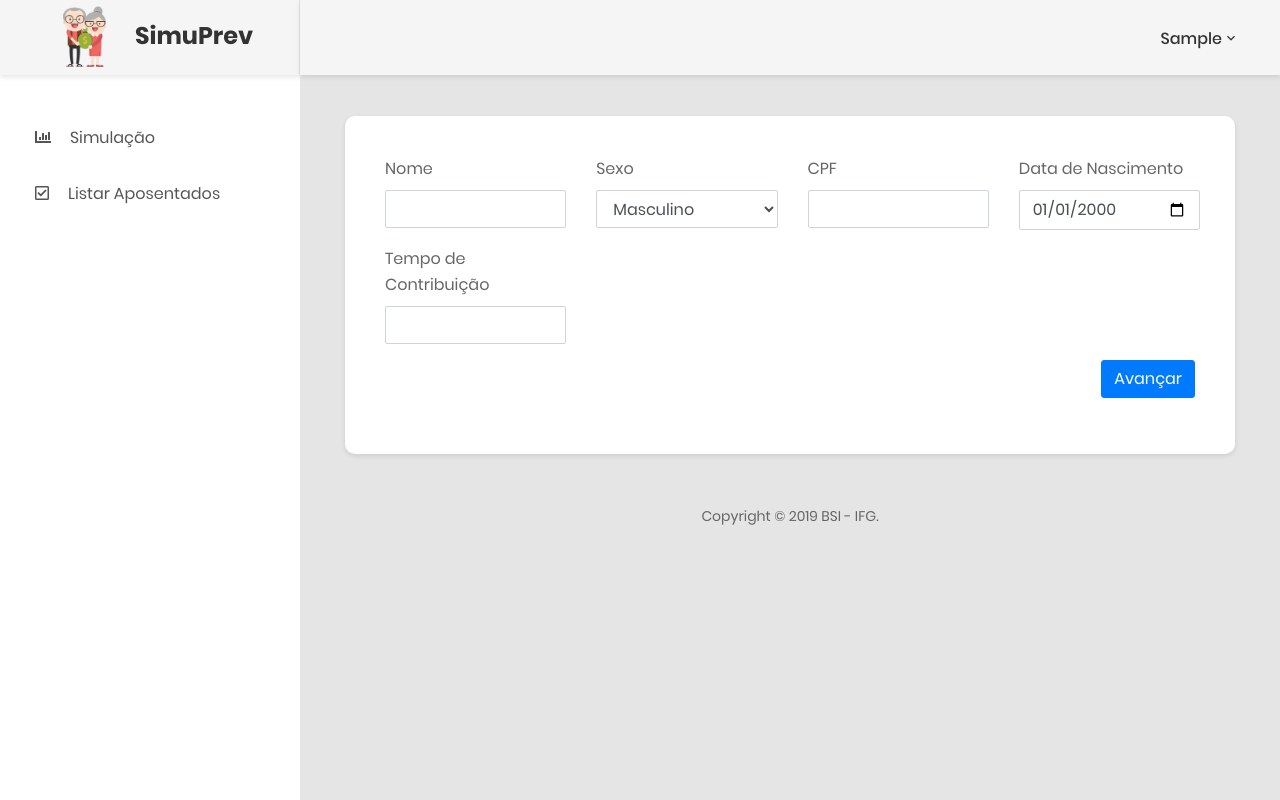
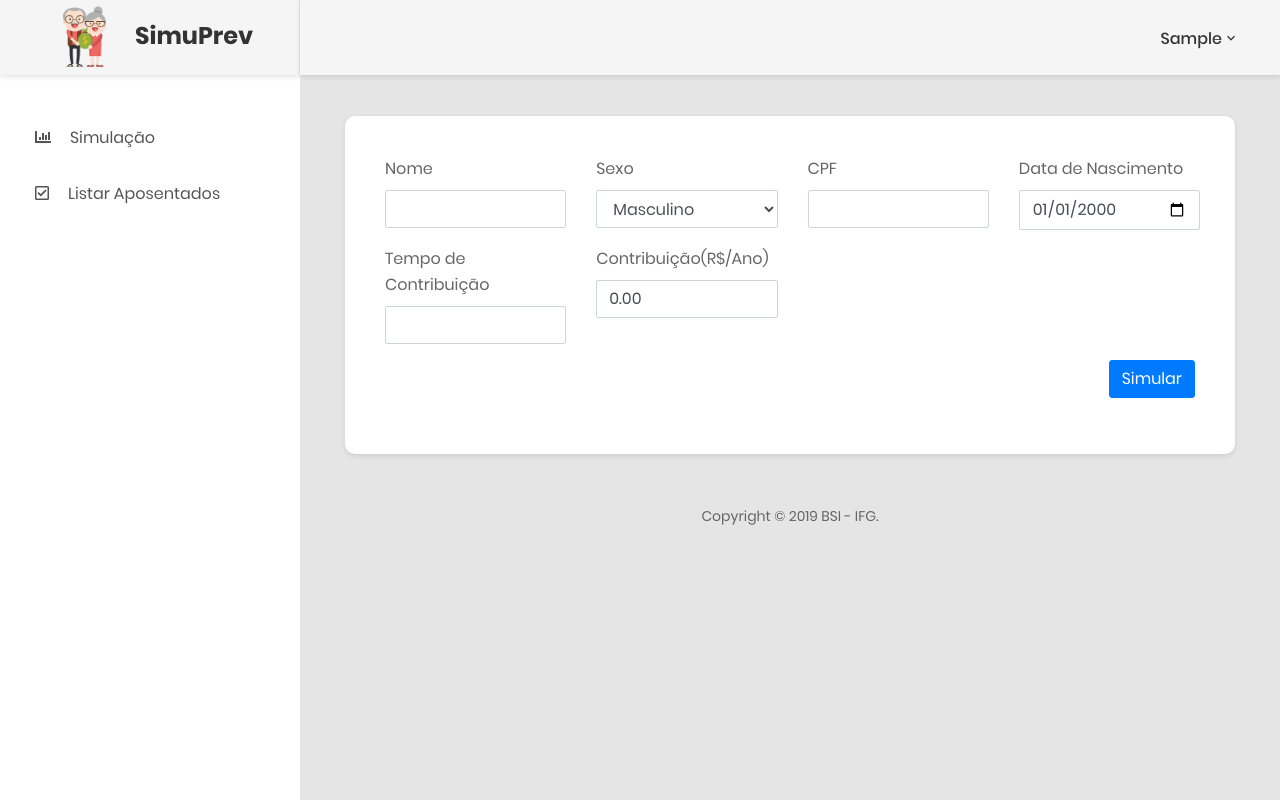
Before and after one commit to GeovRodri/BSI_Simulador-de-Previdencia, a Django app: page / in a window 1280 px wide. Run offline with Django 3.2, Linux system fonts and the light colour scheme; the visitor is signed in with stand-in values (Sample User, id 1); some libraries are stand-ins or nearby versions.

Commit message:
Corrigindo calculo de simulação

```diff
--- a/website/forms.py
+++ b/website/forms.py
@@ -28,4 +28,9 @@ class SimulacaoForm(forms.Form):
         widget=forms.NumberInput(attrs={'class': 'form-control'}),
         min_value=1)
 
-    valor_contribuicao = forms.CharField(widget=forms.HiddenInput())
+    valor_contribuicao = forms.FloatField(
+        label='Contribuição(R$/Ano)',
+        widget=forms.NumberInput(attrs={'class': 'form-control'}),
+        initial="0.00")
+
+    # valor_contribuicao = forms.CharField(widget=forms.HiddenInput())
--- a/website/templates/index.html
+++ b/website/templates/index.html
@@ -22,7 +22,8 @@
                 {% endfor %}
 
                 <div class="form-row form-group col-md-12 justify-content-end">
-                    <button class="btn btn-primary" type="button" onclick="preencherValores()">Avançar</button>
+                    {% comment %}<button class="btn btn-primary" type="button" onclick="preencherValores()">Avançar</button>{% endcomment %}
+                    <button class="btn btn-primary" type="submit">Simular</button>
                 </div>
             </form>
         </div>
--- a/website/views.py
+++ b/website/views.py
@@ -114,15 +114,17 @@ class Simulacao(FormView):
             valor_total_contribuido += valor_contribuicao * i
 
         media = valor_total_contribuido / anos_contribuicao
-        valor_aposentadoria = media * 0.7
+        valor_inicial = media * 0.7
+        valor_aposentadoria = valor_inicial
 
-        for i in range(anos_contribuicao):
-            if 25 < i <= 30:
-                valor_aposentadoria += valor_aposentadoria * 0.015
-            elif 30 < i <= 35:
-                valor_aposentadoria += valor_aposentadoria * 0.02
-            elif i > 35:
-                valor_aposentadoria += valor_aposentadoria * 0.025
+        if 25 < anos_contribuicao <= 30:
+            valor_aposentadoria = valor_inicial + media * (0.015 * (anos_contribuicao - 25))
+
+        if 30 < anos_contribuicao <= 35:
+            valor_aposentadoria = valor_inicial + media * (0.02 * (anos_contribuicao - 30))
+
+        if anos_contribuicao > 35:
+            valor_aposentadoria = valor_inicial + anos_contribuicao * (0.025 * (anos_contribuicao - 35))
 
         return valor_aposentadoria
 
```
